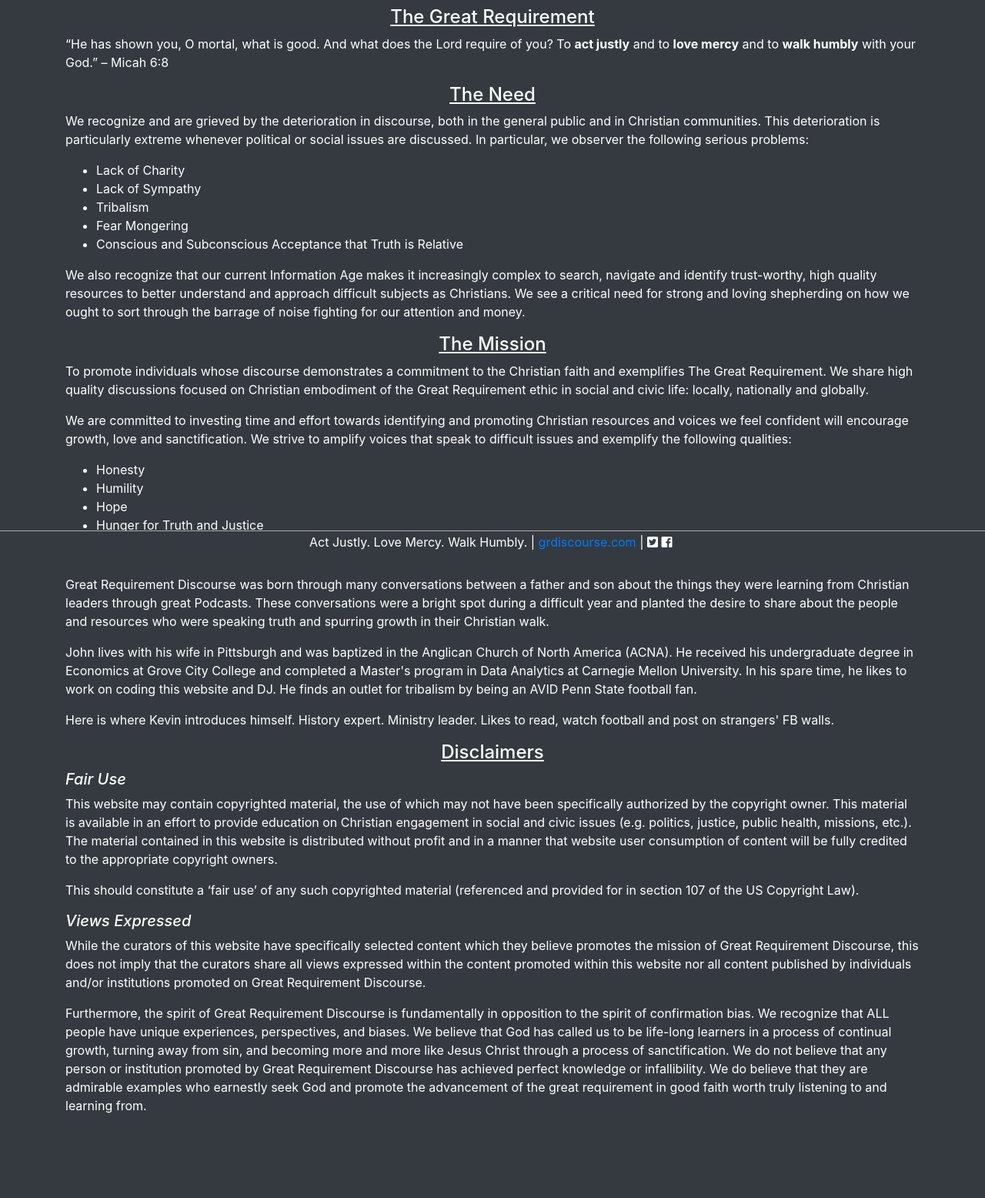
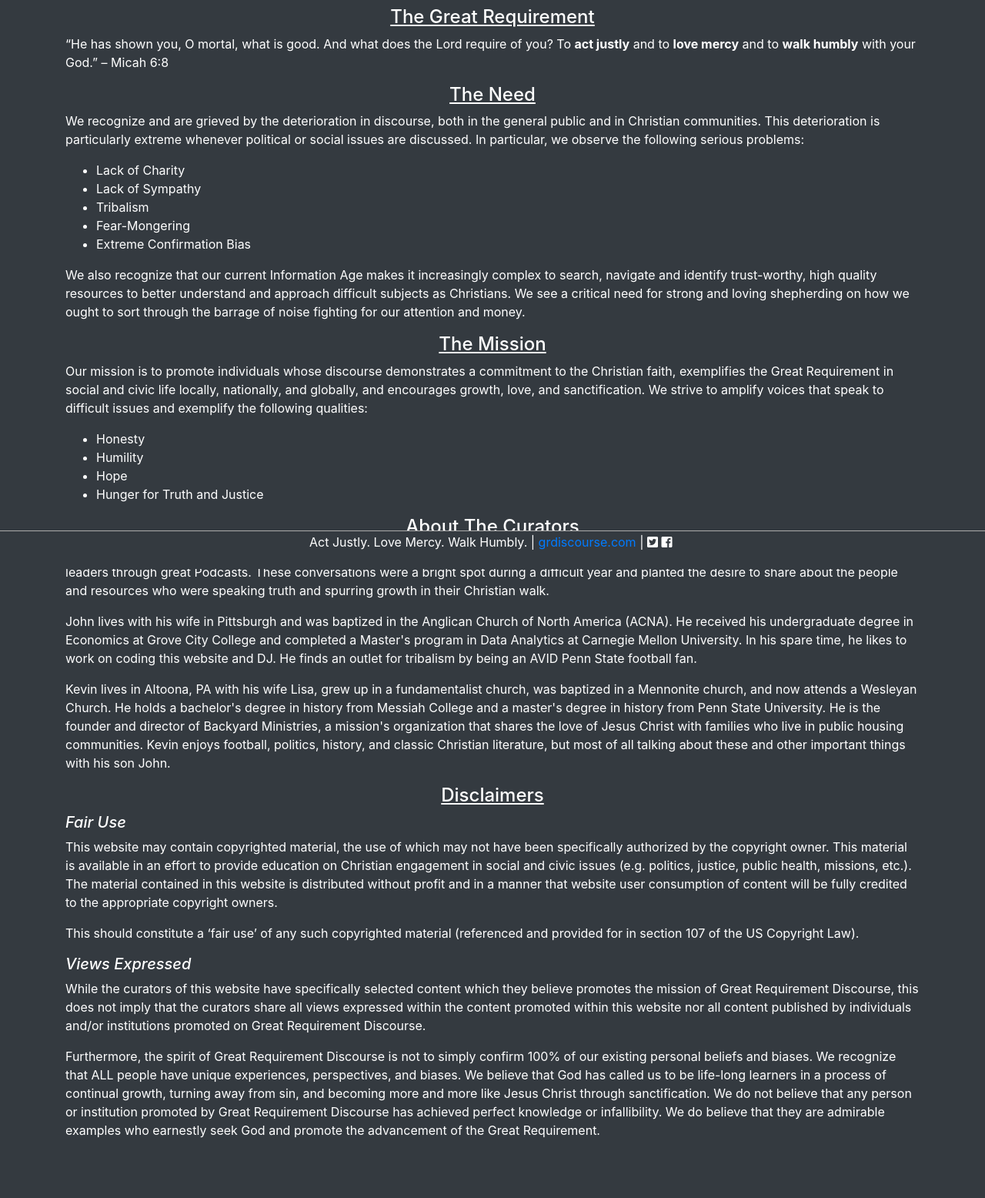
Before and after one commit to jdellape/grdiscourse, a Flask app: page /about-us in a window 1280 px wide. Shown: the part 61-1617 px from the top of the page at 77% size. Before the commit the page ends 1507 px from the top, so only its background shows below. Run offline with Flask 2, Linux system fonts and the light colour scheme; some libraries are stand-ins or nearby versions.

Commit message:
Update about_us.html

```diff
--- a/application/templates/about_us.html
+++ b/application/templates/about_us.html
@@ -22,13 +22,13 @@
     <div class="row">
         <p class="text-white">We recognize and are grieved by the deterioration in discourse, both in the general
             public and in Christian communities. This deterioration is particularly extreme whenever political or social
-            issues are discussed. In particular, we observer the following serious problems: </p>
+            issues are discussed. In particular, we observe the following serious problems: </p>
         <ul>
             <li>Lack of Charity</li>
             <li>Lack of Sympathy</li>
             <li>Tribalism</li>
-            <li>Fear Mongering</li>
-            <li>Conscious and Subconscious Acceptance that Truth is Relative</li>
+            <li>Fear-Mongering</li>
+            <li>Extreme Confirmation Bias</li>
         </ul>
         <p class="text-white">
             We also recognize that our current Information Age makes it increasingly complex to search, navigate and
@@ -45,12 +45,9 @@
 
 <div class="container text-white">
     <div class="row">
-        <p class="text-white">To promote individuals whose discourse demonstrates a commitment to the Christian faith and
-            exemplifies The Great Requirement. We share high quality discussions focused on Christian embodiment of the
-            Great Requirement ethic in social and civic life: locally, nationally and globally. </p>
-        <p class="text-white">We are committed to investing time and effort towards identifying and promoting
-            Christian resources and voices we feel confident will encourage growth, love and sanctification.
-            We strive to amplify voices that speak to difficult issues and exemplify the following qualities:</p>
+        <p class="text-white">Our mission is to promote individuals whose discourse demonstrates a commitment to the Christian faith,
+            exemplifies the Great Requirement in social and civic life locally, nationally, and globally, and encourages
+            growth, love, and sanctification. We strive to amplify voices that speak to difficult issues and exemplify the following qualities:</p>
         <ul>
             <li>Honesty</li>
             <li>Humility</li>
@@ -76,8 +73,10 @@
             at Carnegie Mellon University. In his spare time, he likes to work on coding this website and DJ. He finds an outlet for
             tribalism by being an AVID Penn State football fan.
         </p>
-        <p class="text-white">Here is where Kevin introduces himself. History expert. Ministry leader.
-            Likes to read, watch football and post on strangers' FB walls.
+        <p class="text-white">Kevin lives in Altoona, PA with his wife Lisa, grew up in a fundamentalist church, was baptized in a Mennonite church, and now attends a Wesleyan Church.
+            He holds a bachelor's degree in history from Messiah College and a master's degree in history from Penn State University. He is the founder and
+            director of Backyard Ministries, a mission's organization that shares the love of Jesus Christ with families who live in public housing communities.
+            Kevin enjoys football, politics, history, and classic Christian literature, but most of all talking about these and other important things with his son John.
         </p>
     </div><!-- row div -->
 </div><!-- container div -->
@@ -108,13 +107,12 @@
             Great Requirement Discourse.
         </p>
         <p class="text-white">
-            Furthermore, the spirit of Great Requirement Discourse is fundamentally in opposition to the spirit of confirmation bias. We
+            Furthermore, the spirit of Great Requirement Discourse is not to simply confirm 100% of our existing personal beliefs and biases. We
             recognize that ALL people have unique experiences, perspectives, and biases. We believe that God has called us
             to be life-long learners in a process of continual growth, turning away from sin, and becoming
-            more and more like Jesus Christ through a process of sanctification. We do not believe that any person
+            more and more like Jesus Christ through sanctification. We do not believe that any person
             or institution promoted by Great Requirement Discourse has achieved perfect knowledge or infallibility. We do believe
-            that they are admirable examples who earnestly seek God and promote the advancement of the great requirement in good faith
-            worth truly listening to and learning from.
+            that they are admirable examples who earnestly seek God and promote the advancement of the Great Requirement.
         </p>
     </div><!-- row div -->
 </div><!-- container div -->
```
